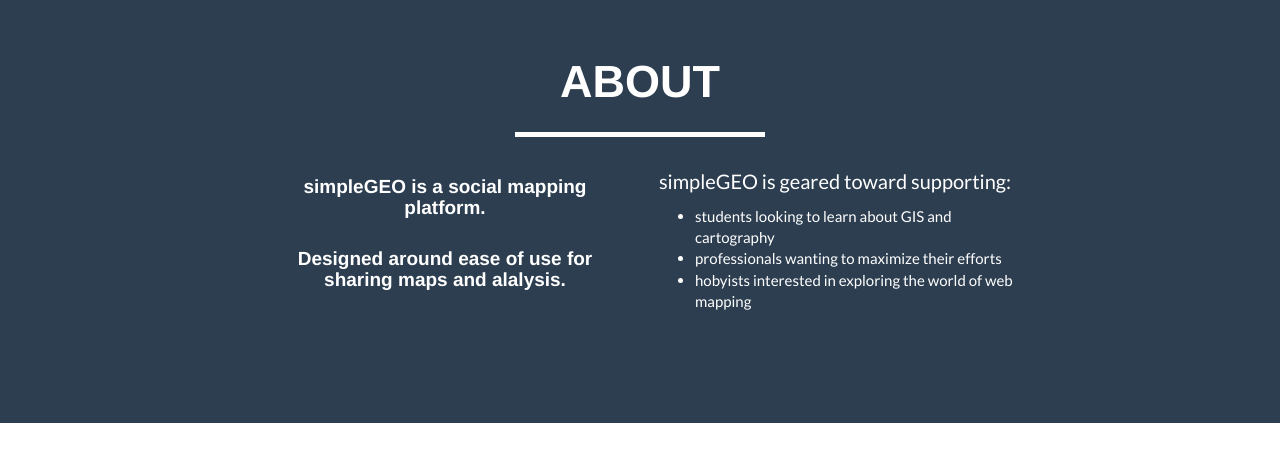
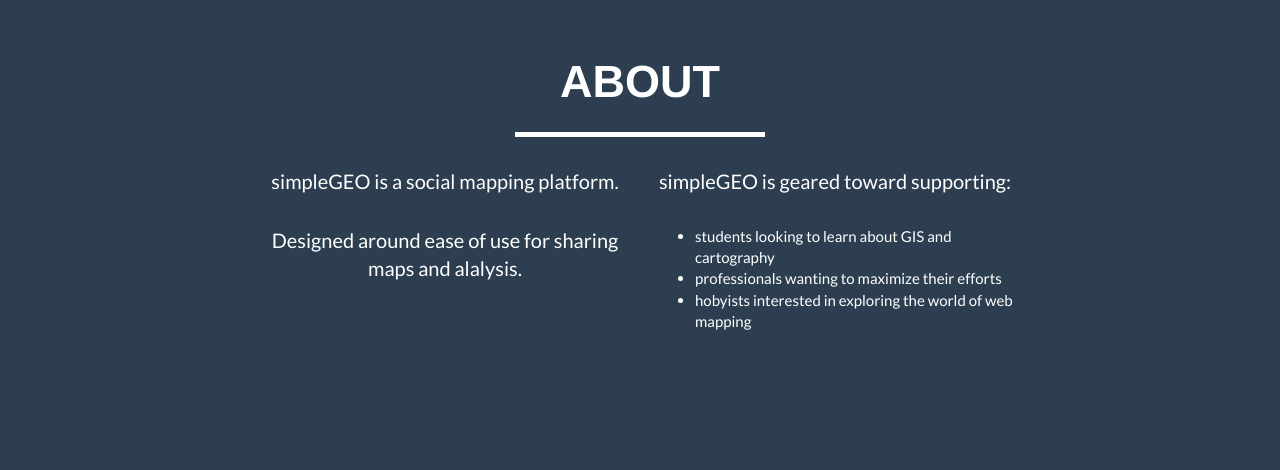
Before and after one commit to GeoSteve/SimpleGeo, a plain HTML site: page index.html in a window 1280 px wide. Shown: the part 843-1313 px from the top of the page. Drawn offline with nearby package versions, Linux system fonts and the light colour scheme.

Commit message:
update style for text in about section

```diff
--- a/css/custom.css
+++ b/css/custom.css
@@ -192,8 +192,7 @@
     text-align: center;
 }
 
-section.success .container h4 {
-    text-transform: inherit;
+section.success .container p {
     padding-bottom: 20px;
 }
 
--- a/index.html
+++ b/index.html
@@ -87,8 +87,8 @@
             </div>
             <div class="row">
                 <div class="col-lg-4 col-lg-offset-2">
-                    <h4>simpleGEO is a social mapping platform.</h4>
-                    <h4>Designed around ease of use for sharing maps and alalysis.</h4>
+                    <p>simpleGEO is a social mapping platform.</p>
+                    <p>Designed around ease of use for sharing maps and alalysis.</p>
                 </div>
                 <div class="col-lg-4">
                     <p>simpleGEO is geared toward supporting:
```
